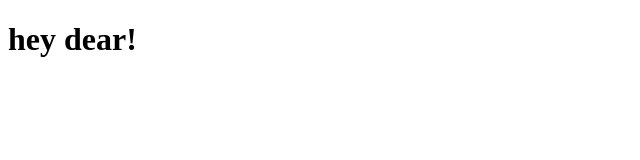
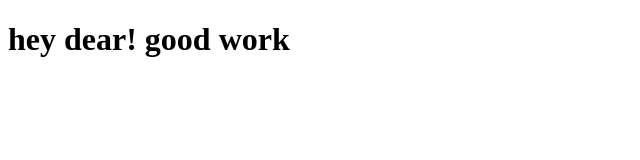
Before and after one commit to bajareaboli/Acourse, a plain HTML site: page site/index.html in a window 1280 px wide. Shown: the whole page, without its empty margins (0-640 px from the left). Drawn offline with Linux system fonts and the light colour scheme.

Commit message:
small addition

```diff
--- a/site/index.html
+++ b/site/index.html
@@ -2,5 +2,5 @@
 <html>
 <head></head>
 
-<body><h1> hey dear!</h1></body>
+<body><h1> hey dear! good work</h1></body>
 </html>
```
